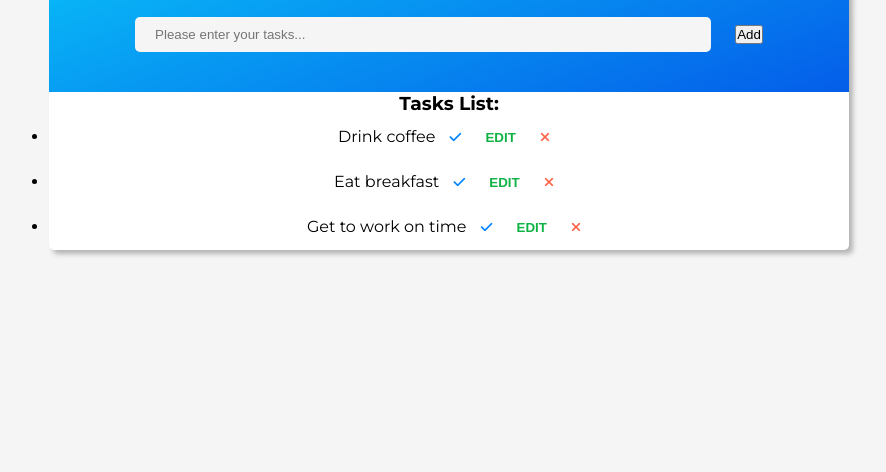
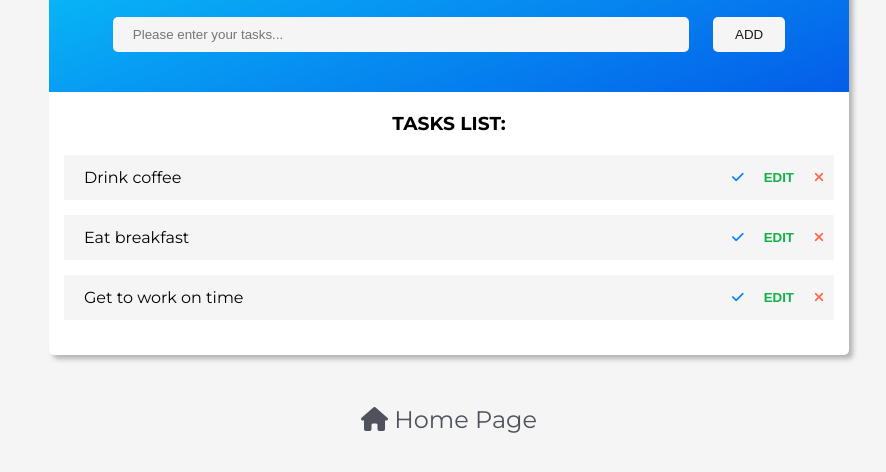
Before and after one commit to P0NIAT/js-projects, a plain HTML site: page toDoList/index.html in a window 1280 px wide. Shown: the part 202-674 px from the top of the page, without its empty margins (191-1077 px from the left). Drawn offline with Linux system fonts and the light colour scheme.

Commit message:
todo list

```diff
--- a/toDoList/index.html
+++ b/toDoList/index.html
@@ -2,64 +2,58 @@
 <html lang="en">
 	<head>
 		<meta charset="UTF-8" />
-		<meta http-equiv="X-UA-Compatible" content="IE=edge" />
 		<meta name="viewport" content="width=device-width, initial-scale=1.0" />
-
+		<title>Projekt 7</title>
 		<link rel="preconnect" href="https://fonts.googleapis.com" />
 		<link rel="preconnect" href="https://fonts.gstatic.com" crossorigin />
 		<link
-			href="https://fonts.googleapis.com/css2?family=Montserrat:wght@200;400;700&display=swap"
+			href="https://fonts.googleapis.com/css2?family=Montserrat:wght@400;700&display=swap"
 			rel="stylesheet"
 		/>
-
 		<link rel="stylesheet" href="./style.css" />
 		<script
 			src="https://kit.fontawesome.com/fb3a811469.js"
 			crossorigin="anonymous"
 		></script>
-		<title>Project 10 ToDo List</title>
 	</head>
+
 	<body>
 		<div class="todo">
 			<div class="header">
-				<h1>ToDO List</h1>
+				<h1>ToDo List</h1>
 				<input
 					type="text"
 					class="todo-input"
 					placeholder="Please enter your tasks..."
 				/>
-				<button class="add-btn">Add</button>
+				<button class="btn-add">Add</button>
 			</div>
-
-			<div class="todo-list">
+			<div class="todolist">
 				<h3>Tasks List:</h3>
-				<p class="alert-info"></p>
-
+				<p class="error-info"></p>
 				<ul>
-					<li class="test">
+					<li data-id="test1">
 						Drink coffee
 						<div class="tools">
-							<button class="complete"><i class="fas fa-check"></i></button>
-							<button class="edit">EDIT</button>
-							<button class="delete"><i class="fas fa-times"></i></button>
+							<button class="complete"><i class="fas fa-check"></i></button
+							><button class="edit">EDIT</button
+							><button class="delete"><i class="fas fa-times"></i></button>
 						</div>
 					</li>
-
-					<li class="test2">
+					<li data-id="test2">
 						Eat breakfast
 						<div class="tools">
-							<button class="complete"><i class="fas fa-check"></i></button>
-							<button class="edit">EDIT</button>
-							<button class="delete"><i class="fas fa-times"></i></button>
+							<button class="complete"><i class="fas fa-check"></i></button
+							><button class="edit">EDIT</button
+							><button class="delete"><i class="fas fa-times"></i></button>
 						</div>
 					</li>
-
-					<li class="test3">
+					<li data-id="test3">
 						Get to work on time
 						<div class="tools">
-							<button class="complete"><i class="fas fa-check"></i></button>
-							<button class="edit">EDIT</button>
-							<button class="delete"><i class="fas fa-times"></i></button>
+							<button class="complete"><i class="fas fa-check"></i></button
+							><button class="edit">EDIT</button
+							><button class="delete"><i class="fas fa-times"></i></button>
 						</div>
 					</li>
 				</ul>
@@ -80,6 +74,8 @@
 			</div>
 		</div>
 
+		<a href="../index.html"><i class="fas fa-home"></i> Home Page</a>
+
 		<script src="./script.js"></script>
 	</body>
 </html>
```
